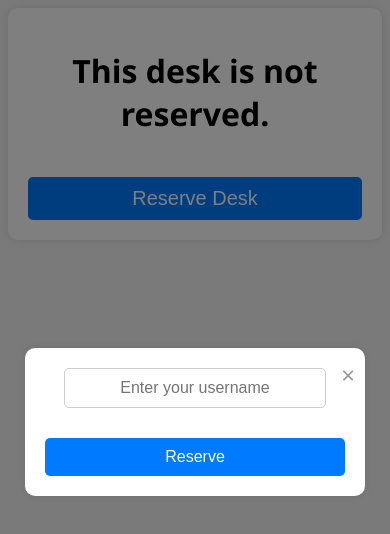
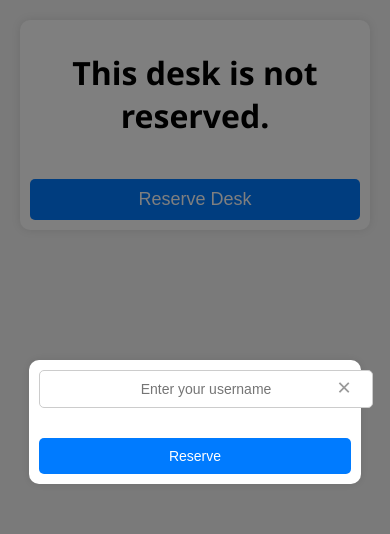
Before and after one commit to phritvik/notreserved, a plain HTML site: page index.html in a window 390 px wide. Both pictures are taken after a click on the button "Reserve Desk". Drawn offline with Linux system fonts and the light colour scheme.

Commit message:
Update index.html

```diff
--- a/index.html
+++ b/index.html
@@ -3,22 +3,25 @@
 
 <head>
     <meta charset="UTF-8">
+    <meta name="viewport" content="width=device-width, initial-scale=1.0">
     <title>Reserve Desk</title>
     <style>
         /* Styles for the main container */
         body {
             font-family: 'Segoe UI', sans-serif;
             background-color: #F5F5F5;
+            margin: 0;
+            padding: 20px;
         }
 
         .container {
             max-width: 800px;
             margin: 0 auto;
-            padding: 20px;
             background-color: #FFFFFF;
             border-radius: 10px;
             box-shadow: 0px 0px 10px rgba(0, 0, 0, 0.1);
             text-align: center;
+            padding: 20px;
         }
 
         /* Styles for the button */
@@ -101,6 +104,27 @@
             color: #999999;
             cursor: pointer;
         }
+
+        /* Media queries for smaller screens */
+        @media only screen and (max-width: 600px) {
+            .container {
+                padding: 10px;
+            }
+            button {
+                font-size: 18px;
+            }
+            .modal-content {
+                width: 90%;
+                padding: 10px;
+            }
+            .modal-input {
+                width: 100%;
+                font-size: 14px;
+            }
+            .modal-button {
+                font-size: 14px;
+            }
+        }
     </style>
 </head>
 
```
